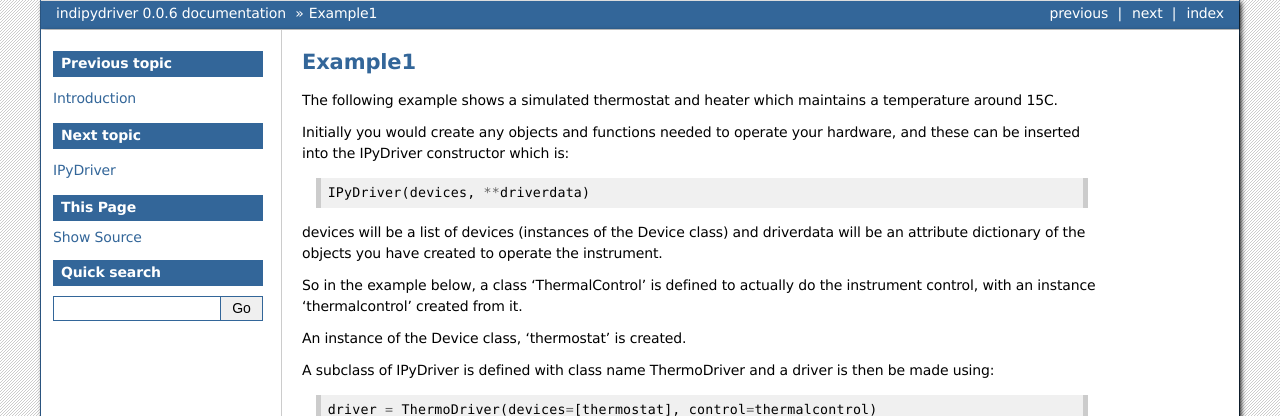
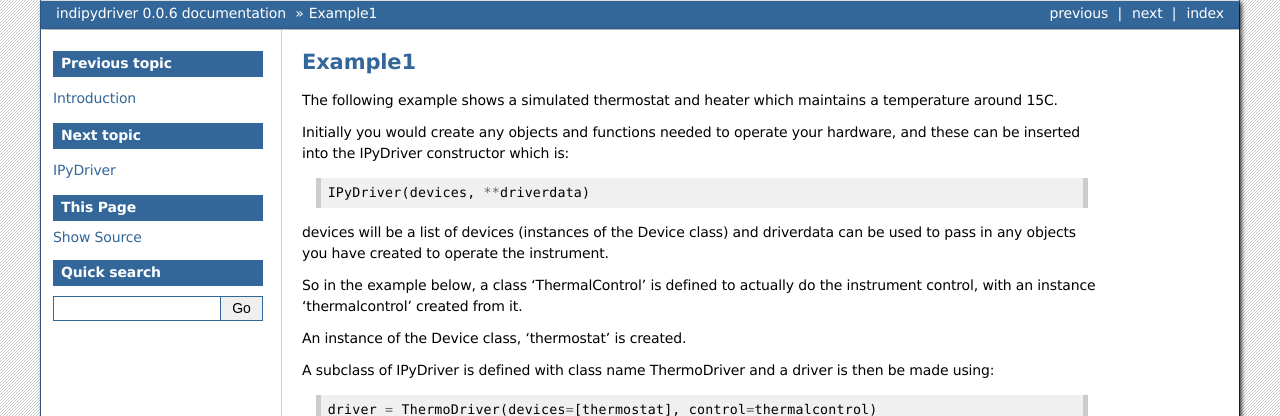
Before and after one commit to bernie-skipole/indipydriver, a Sphinx documentation site: the page built from docs/source/usage/example1.rst, in a window 1280 px wide and 900 px high. Shown: the top 416 px of the window. Built offline with Sphinx 7.4.7, drawn with Linux system fonts in a browser that asks for light colours.

Commit message:
doc changes

```diff
--- a/docs/source/usage/example1.rst
+++ b/docs/source/usage/example1.rst
@@ -10,8 +10,8 @@ constructor which is::
 
     IPyDriver(devices, **driverdata)
 
-devices will be a list of devices (instances of the Device class) and driverdata will
-be an attribute dictionary of the objects you have created to operate the instrument.
+devices will be a list of devices (instances of the Device class) and driverdata can
+be used to pass in any objects you have created to operate the instrument.
 
 So in the example below, a class 'ThermalControl' is defined to actually do the
 instrument control, with an instance 'thermalcontrol' created from it.
```
